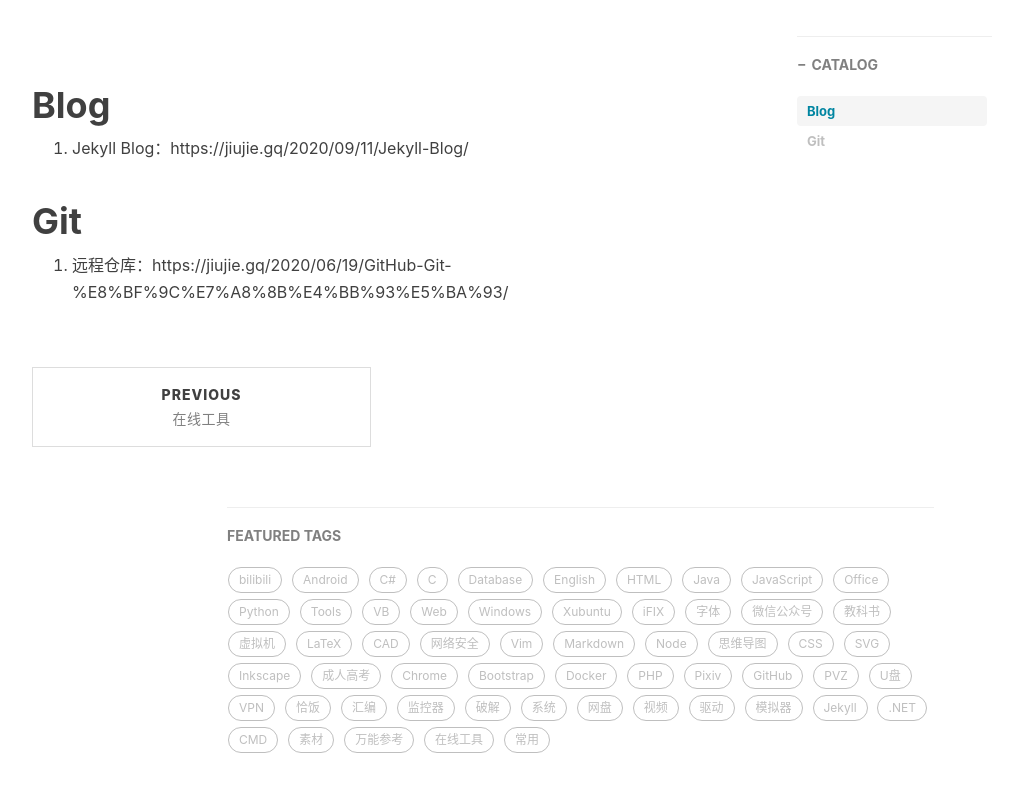
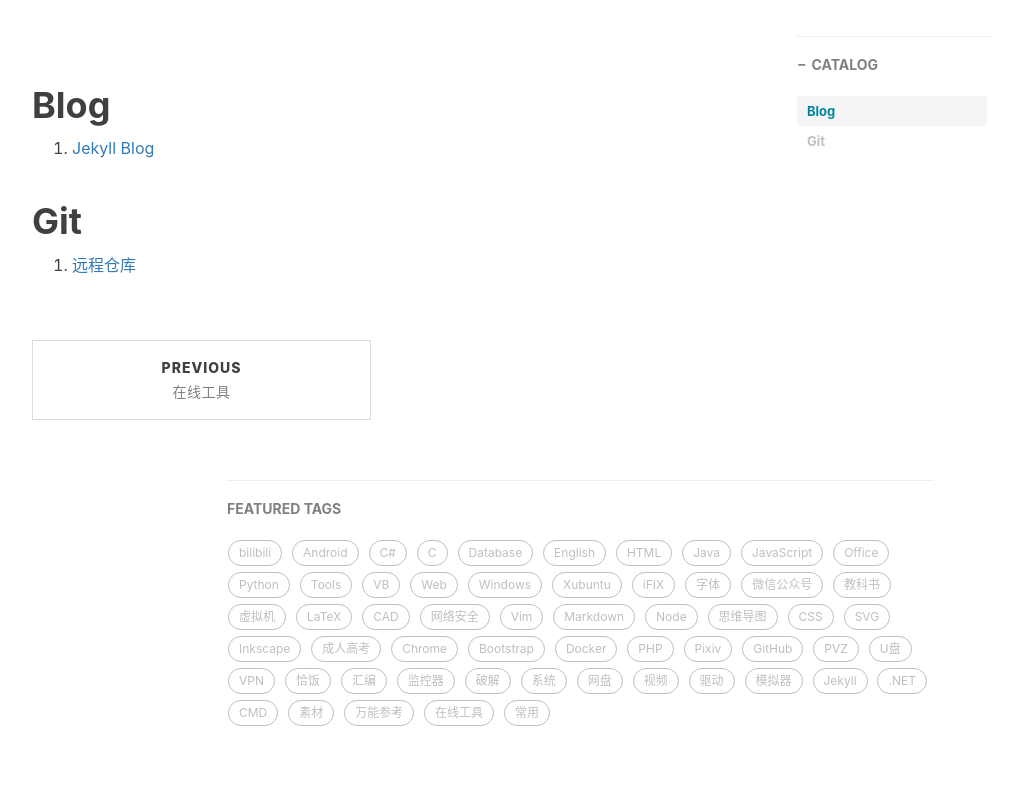
Before and after one commit to yiyutouxin/tangle5500.github.io, a Jekyll site: the page built from _posts/2222-2-22-常用.md, in a window 1280 px wide, cut to the strip 461-1358 px from the top of the page. Shown: the top 792 px of the strip, without its empty margins (38-1061 px from the left). Built offline with Jekyll 4.4.1, drawn with Linux system fonts in a browser that asks for light colours; nearby versions of some CDN libraries; comment, search, counter and statistics services are not loaded.

Commit message:
Update 2222-2-22-常用.md

```diff
--- a/_posts/2222-2-22-常用.md
+++ b/_posts/2222-2-22-常用.md
@@ -13,8 +13,8 @@ tags:
 
 # Blog
 
-0. Jekyll Blog：https://jiujie.gq/2020/09/11/Jekyll-Blog/
+0. [Jekyll Blog](https://jiujie.gq/2020/09/11/Jekyll-Blog/)
 
 # Git
 
-0. 远程仓库：https://jiujie.gq/2020/06/19/GitHub-Git-%E8%BF%9C%E7%A8%8B%E4%BB%93%E5%BA%93/
+0. [远程仓库](https://jiujie.gq/2020/06/19/GitHub-Git-%E8%BF%9C%E7%A8%8B%E4%BB%93%E5%BA%93/)
```
